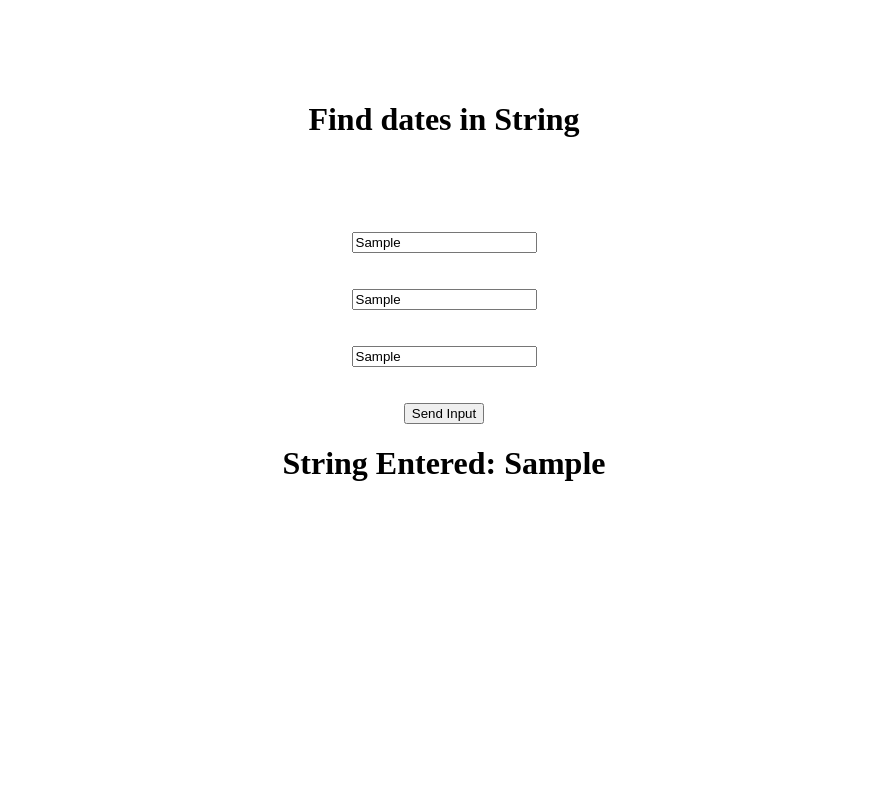
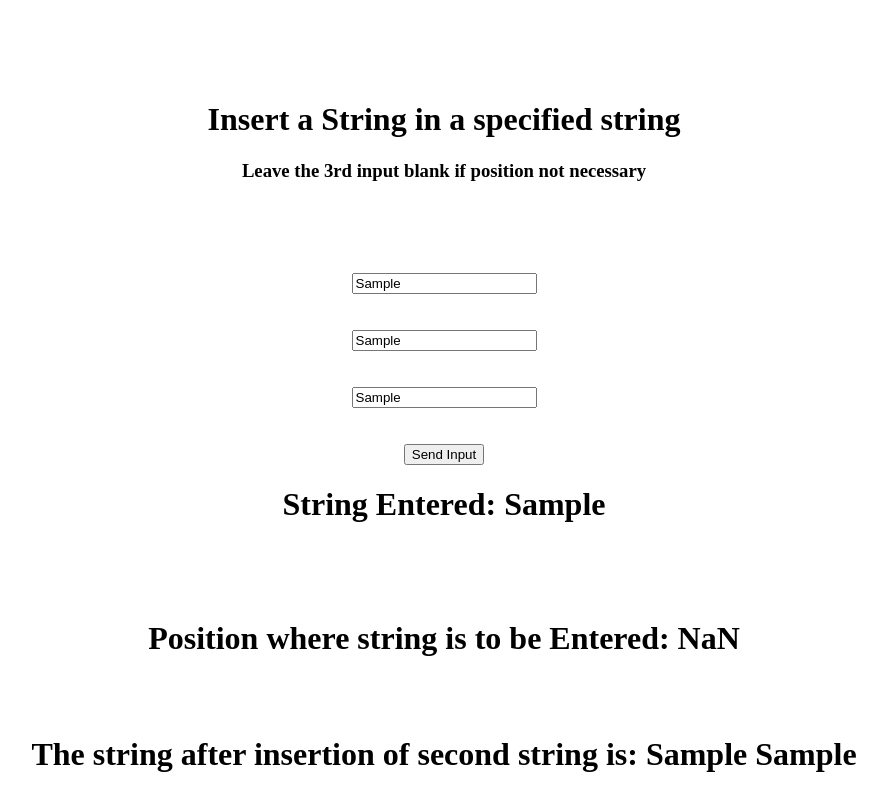
Before and after one commit to mohammedfaizan/javascript_assignments, a plain HTML site: page 28e/index.html in a window 1280 px wide. Both pictures are taken after typing "Sample", "Sample", "Sample" into the empty fields and a click on the button "Send Input". Shown: the whole page, without its empty margins (196-1083 px from the left). Drawn offline with Linux system fonts and the light colour scheme.

Commit message:
assignment 28e

```diff
--- a/28e/index.html
+++ b/28e/index.html
@@ -13,7 +13,8 @@
   <body>
     <br />
     <br /><br /><br />
-    <h1>Find dates in String</h1>
+    <h1>Insert a String in a specified string</h1>
+    <h3>Leave the 3rd input blank if position not necessary</h3>
     <form id="form">
       <br /><br />
       <br /><br />
@@ -27,11 +28,11 @@
       <input
         id="input-string2"
         type="text"
-        placeholder="Enter the position to place the second string"
+        placeholder="Enter the second string"
       />
 
       <br /><br /><br />
-      <input id="input-pos" type="text" placeholder="Enter the second string" />
+      <input id="input-pos" type="text" placeholder="Enter the position" />
       <br /><br /><br />
       <button type="submit">Send Input</button>
     </form>
--- a/28e/script.js
+++ b/28e/script.js
@@ -17,7 +17,25 @@ form.addEventListener("submit", function (event) {
   let position = parseInt(inputP.value);
   h1.innerHTML = `String Entered: ${inputString}`;
 
-  h2.innerHTML = `Char to be removed Entered: ${trimChar}`;
+  if (position === NaN) {
+    position = 0;
+  }
 
-  h3.textContent = `The string after trim: ${myTrim(inputString, trimChar)}`;
+  h2.innerHTML = `Position where string is to be Entered: ${position}`;
+
+  h3.textContent = `The string after insertion of second string is: ${insertString(
+    inputString,
+    inputString2,
+    position
+  )}`;
 });
+
+function insertString(string1, string2, pos) {
+  resultString = string1.substring(0, pos);
+
+  resultString += ` ${string2}`;
+
+  resultString += ` ${string1.substring(pos, string1.length)}`;
+
+  return resultString;
+}
```
